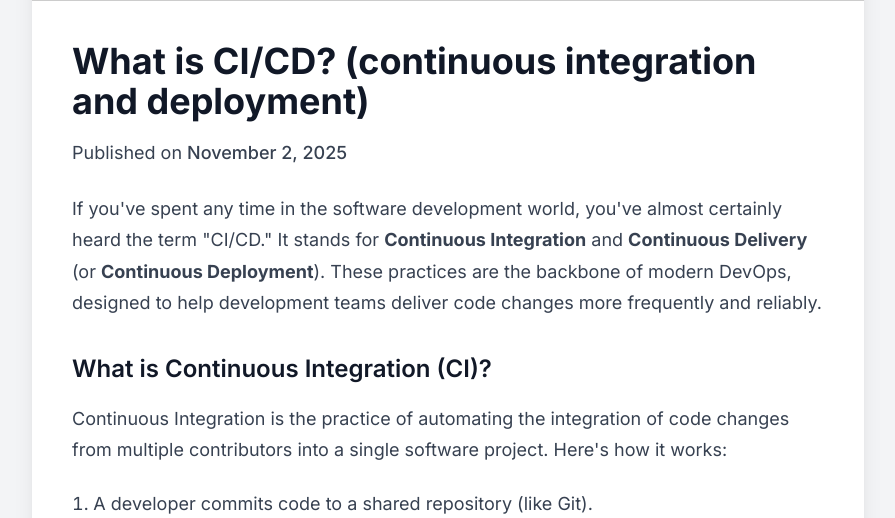
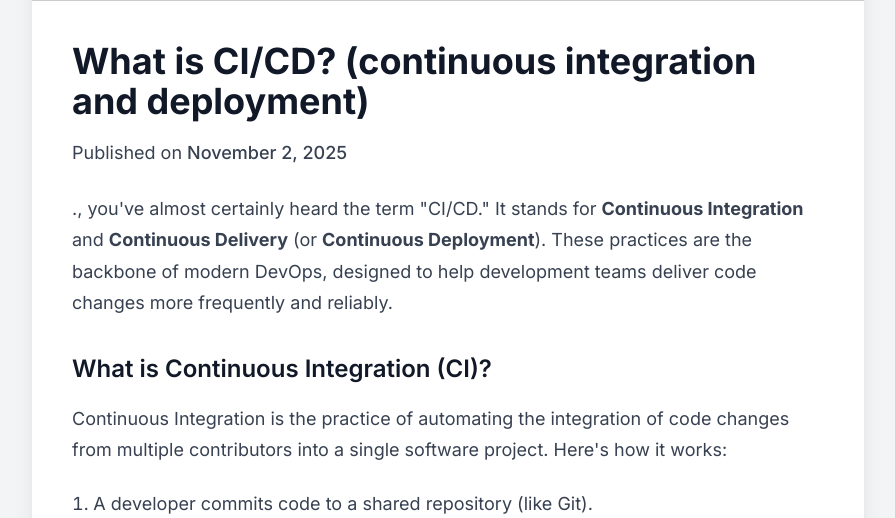
Before and after one commit to aman8180/cicd, a Flask app: page /blog in a window 1280 px wide. Shown: the part 383-901 px from the top of the page, without its empty margins (192-1087 px from the left). Run offline with Flask 3, Linux system fonts and the light colour scheme; the visitor is signed in with stand-in values (Sample User, id 1); grey boxes labelled with a size stand in for pictures from a placeholder-image service; some libraries are stand-ins or nearby versions.

Commit message:
Update blog.html

```diff
--- a/templates/blog.html
+++ b/templates/blog.html
@@ -83,7 +83,7 @@
                 <p class="text-lg text-gray-600 mb-6">Published on <span class="font-medium">November 2, 2025</span></p>
 
                 <p>
-                    If you've spent any time in the software development world, you've almost certainly heard the term "CI/CD."
+                    ., you've almost certainly heard the term "CI/CD."
                     It stands for <strong>Continuous Integration</strong> and <strong>Continuous Delivery</strong> (or <strong>Continuous Deployment</strong>).
                     These practices are the backbone of modern DevOps, designed to help development teams deliver code changes more frequently and reliably.
                 </p>
```
